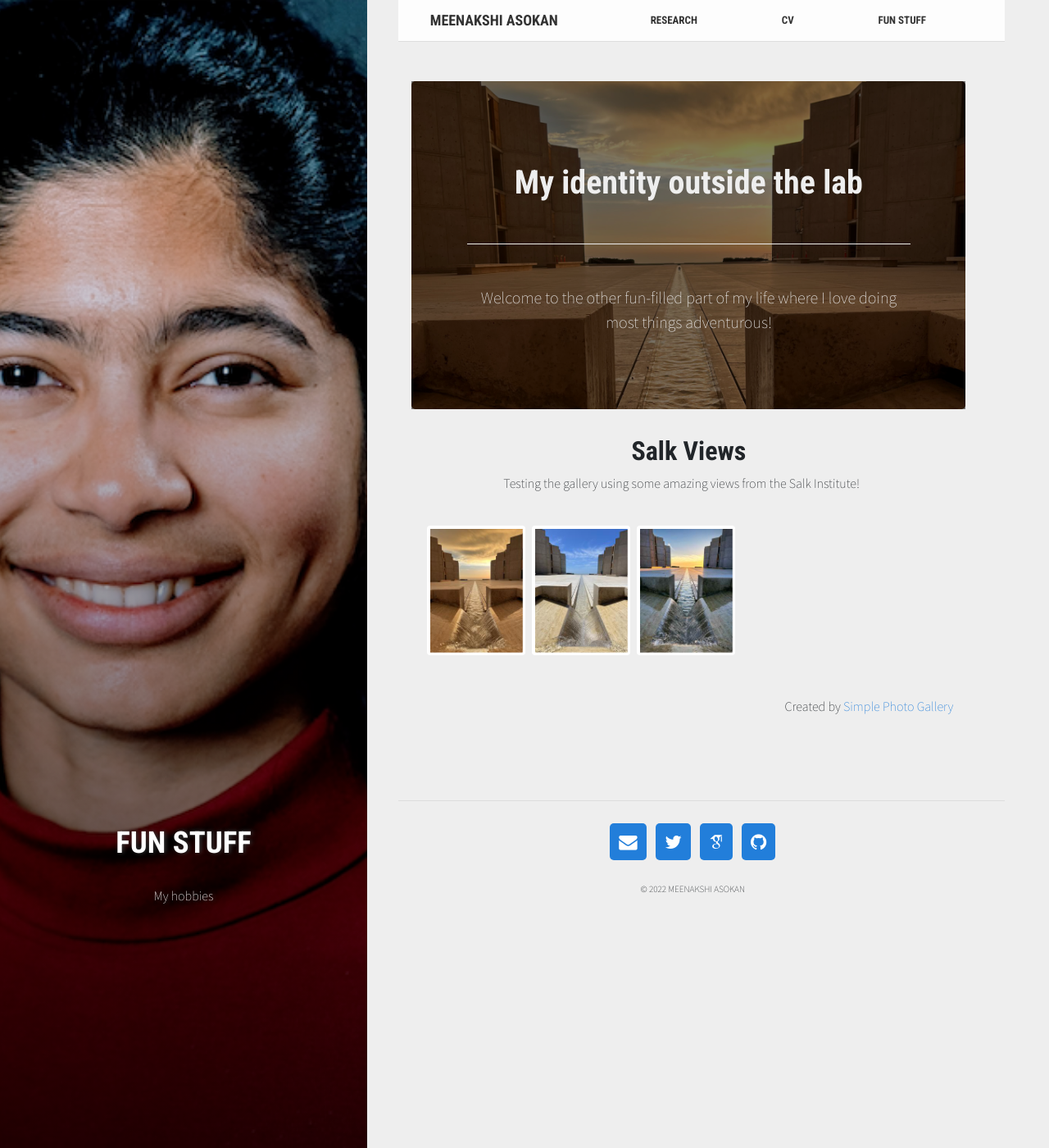
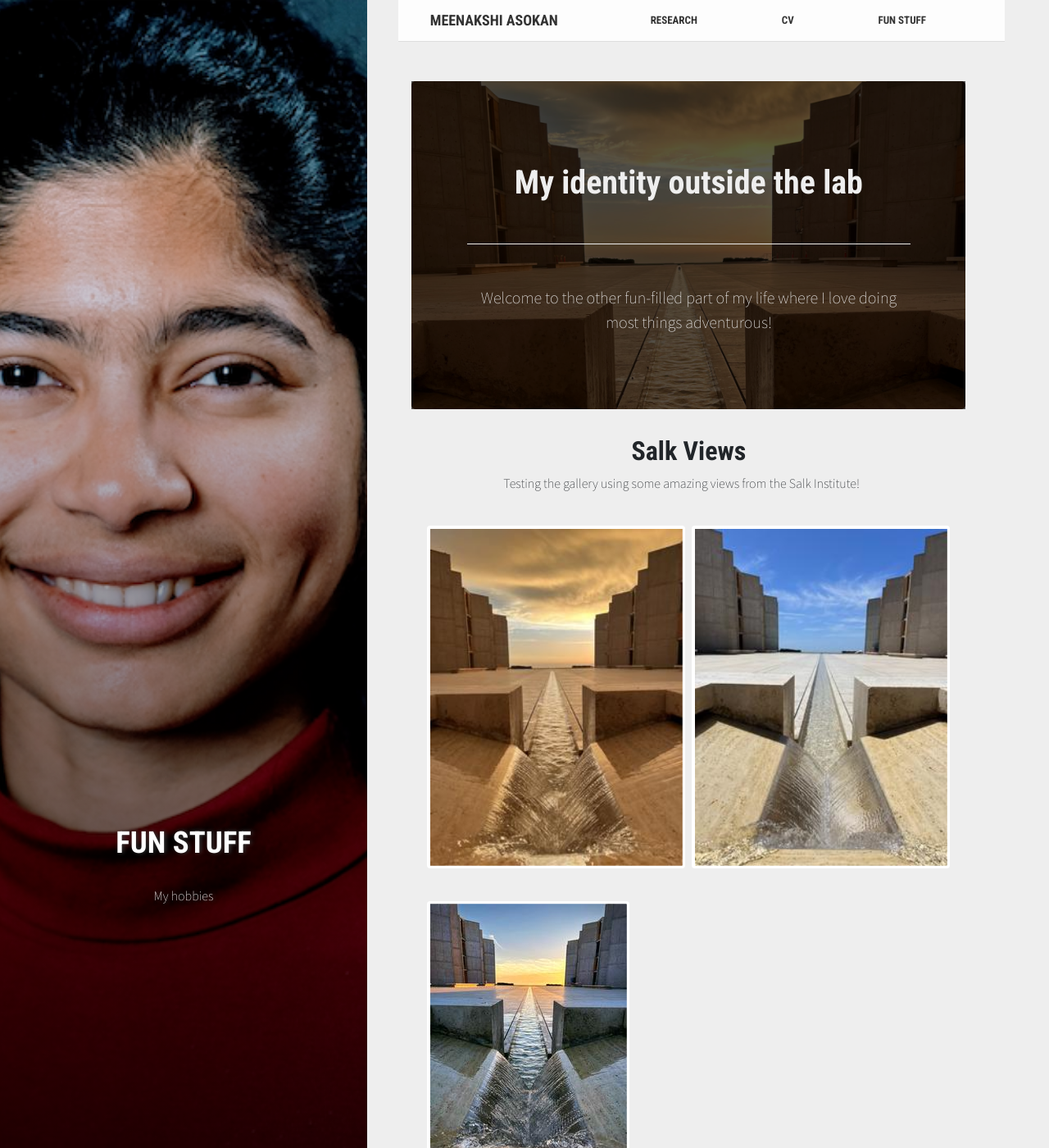
Before and after one commit to Meenakshi-Asokan/Meenakshi-Asokan.github.io, a Jekyll site: the page built from pages/3_gallery.html, in a window 1280 px wide and 1400 px high. Shown: the whole window at 82% size. Built offline with Jekyll 4.4.1, drawn with Linux system fonts in a browser that asks for light colours; nearby versions of some CDN libraries; some web fonts are replaced; library files that are not in the unit come from our copies.

Commit message:
Update main.css

```diff
--- a/assets/css/gallery_css/main.css
+++ b/assets/css/gallery_css/main.css
@@ -15,7 +15,6 @@ body {
 .gallery>a {
   margin: 0.25rem;
   flex-grow: calc(var(--w) / var(--h) * 100);
-  width: calc(var(--w) * 1px);
 }
 
 .gallery::after {
@@ -37,7 +36,7 @@ body {
 }
 
 .header-info {
-  background-color: rgba(0, 0, 0, 0.5);
+  background-color: rgba(0, 0, 0, 0.65);
   width: 100%;
   height: 100%;
   padding-top: 100px;
@@ -61,35 +60,11 @@ body {
   margin-top: 30px;
 }
 
-.gallery-section h2 a {
-  visibility: hidden;
-  color: #aaaaaa;
-}
-
-.gallery-section h2 a:hover {
-  color: #0056b3;
-}
-
-.gallery-section:hover h2 a {
-  visibility: visible;
-}
-
-.gallery-section h2 a svg {
-  height: 1.2rem
-}
-
 .gallery-section p {
   width: 70%;
   margin: 0px auto 20px;
 }
 
-.caption-date {
-  font-size: 15px;
-  font-weight: normal;
-  margin-top: 3px;
-  margin-bottom: 0px;
-}
-
 footer {
   margin-top: 30px;
 }
```
